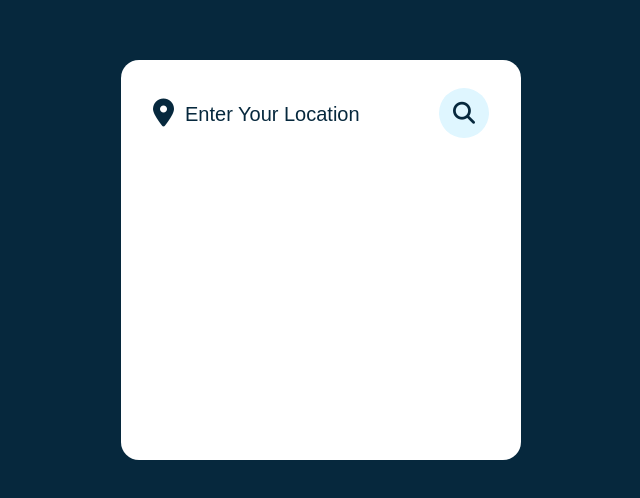
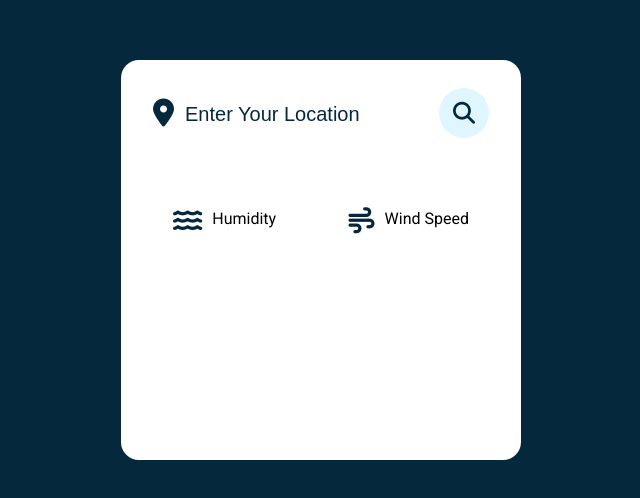
Before and after one commit to prashant00797/Weather-App, a React (Create React App) app in the folder code-wa/: page / in a window 1280 px wide. Shown: the part 140-638 px from the top of the page, without its empty margins (319-959 px from the left). Built offline with nearby package versions, Linux system fonts and the light colour scheme.

Commit message:
Weather Deatils Code

```diff
--- a/code-wa/src/js/Container.jsx
+++ b/code-wa/src/js/Container.jsx
@@ -3,11 +3,13 @@ import "../scss/container.scss"
 import Search from "./Search";
 import NoDataAvailable from "./NoDataAvailable";
 import WeatherContainer from "./WeatherContainer";
+import WeatherDetails from "./WeatherDetails";
 const Container = (props) => {
   return <div class="container">
     <Search />
     {/* <NoDataAvailable /> */}
-    <WeatherContainer/>
+    {/* <WeatherContainer /> */}
+    <WeatherDetails/>
   </div>;
 };
 
--- /dev/null
+++ b/code-wa/src/js/WeatherDetails.jsx
@@ -0,0 +1,29 @@
+import React from 'react'
+import "../scss/weatherdetails.scss"
+
+const WeatherDetails = () => {
+  return (
+    <div className="weather-details">
+      <div className="weather-details__humidity">
+        <i className="fa-solid fa-water weather-details__humidity__icon"></i>
+        <div className="weather-details__humidity__textWrapper">
+          <span className="weather-details__humidity__textWrapper__text"></span>
+          <p className="weather-details__humidity__textWrapper__label">
+            Humidity
+          </p>
+        </div>
+      </div>
+      <div className="weather-details__wind">
+        <i className="fa-solid fa-wind weather-details__wind__icon "></i>
+        <div className="weather-details__wind__textWrapper">
+          <span className="weather-details__wind__textWrapper__text"></span>
+          <p className='className="weather-details__wind__textWrapper__label'>
+            Wind Speed
+          </p>
+        </div>
+      </div>
+    </div>
+  );
+}
+
+export default WeatherDetails
--- /dev/null
+++ b/code-wa/src/scss/weatherdetails.scss
@@ -0,0 +1,43 @@
+.weather-details {
+  width: 100%;
+  display: flex;
+  justify-content: space-between;
+  margin-top: 30px;
+
+  &__humidity,
+  &__wind {
+    display: flex;
+    align-items: center;
+    width: 50%;
+    height: 100px;
+    &__icon {
+      color: #06283d;
+      font-size: 26px;
+      margin-right: 10px;
+      margin-top: 6px;
+    }
+
+    &__textWrapper {
+      &__text {
+        color: #06283d;
+        font-size: 22px;
+        font-weight: 500;
+      }
+    }
+    &__label {
+      color: #06283d;
+      font-size: 14px;
+      font-weight: 500;
+    }
+  }
+
+  &__humidity {
+    padding-left: 20px;
+    justify-content: flex-start;
+  }
+
+  &__wind {
+    padding-right: 20px;
+    justify-content: flex-end;
+  }
+}
```
